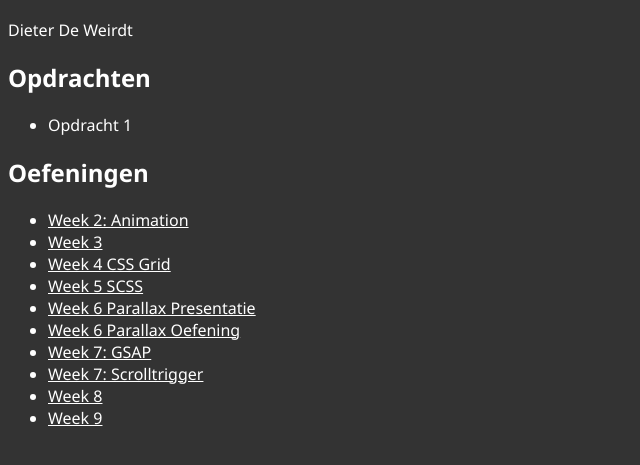
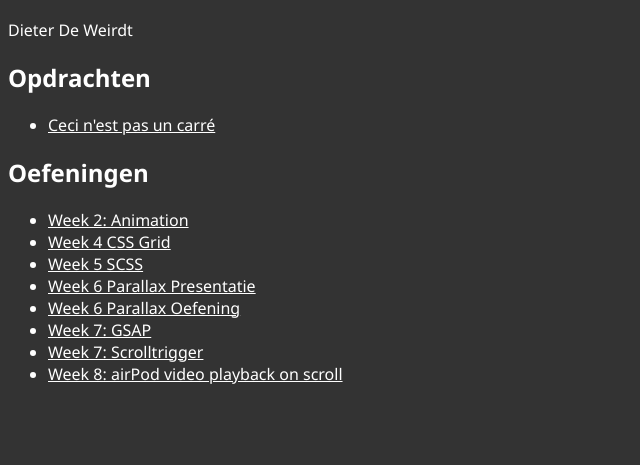
Before and after one commit to gdmgent/motion-for-web-projects-dieterdeweirdt, a website: page index.html in a window 1280 px wide. Shown: the part 67-532 px from the top of the page, without its empty margins (0-640 px from the left). Drawn offline with Linux system fonts and the light colour scheme.

Commit message:
Update index

```diff
--- a/index.html
+++ b/index.html
@@ -12,21 +12,19 @@
     <p>Dieter De Weirdt</p>
     <h2>Opdrachten</h2>
     <ul>
-        <li>Opdracht 1</li>
+        <li><a href="./eindopdracht/">Ceci n'est pas un carré</a></li>
     </ul>
 
     <h2>Oefeningen</h2>
     <ul>
         <li><a href="./week02-animation">Week 2: Animation</a></li>
-        <li><a href="#">Week 3</a></li>
         <li><a href="./week4-css-grid/">Week 4 CSS Grid</a></li>
         <li><a href="./week5-scss/">Week 5 SCSS</a></li>
         <li><a href="./week6-presentation/">Week 6 Parallax Presentatie</a></li>
         <li><a href="./week6-parallax/">Week 6 Parallax Oefening</a></li>
         <li><a href="./week7-gsap/">Week 7: GSAP</a></li>
         <li><a href="./week7-gsap/articles.html">Week 7: Scrolltrigger</a></li>
-        <li><a href="#">Week 8</a></li>
-        <li><a href="#">Week 9</a></li>
+        <li><a href="./week8-video/">Week 8: airPod video playback on scroll</a></li>
     </ul>
 
 </body>
```
